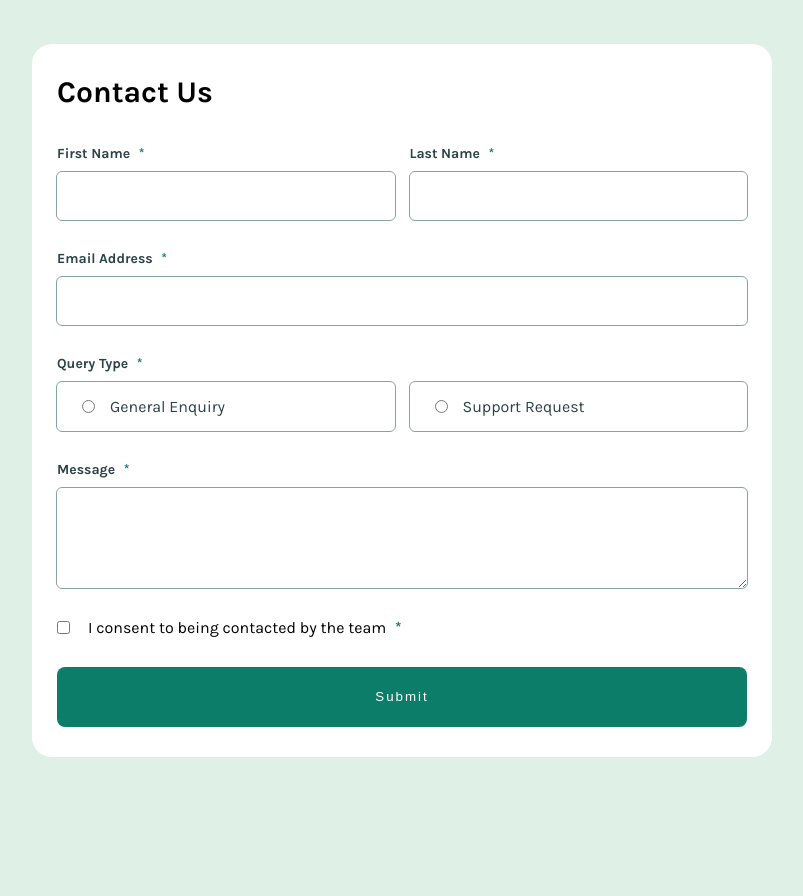
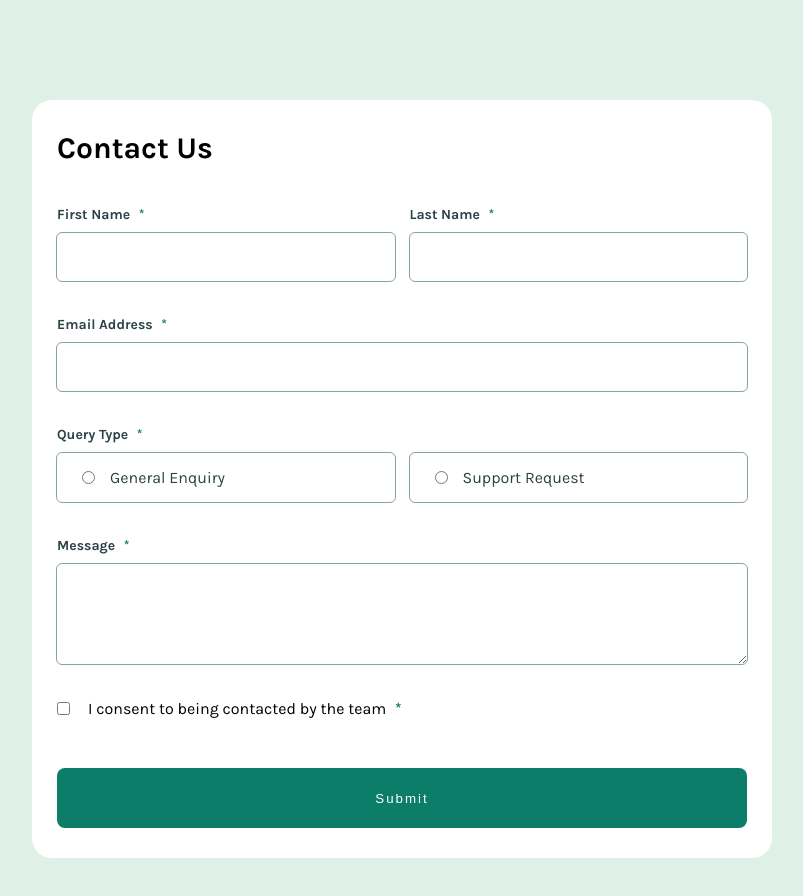
Before and after one commit to RoksolanaVeres/Contact-form, a React (Vite) app: page / in a window 1280 px wide. Shown: the top 896 px of the page, without its empty margins (238-1041 px from the left). Before the commit the page ends 800 px from the top, so only its background shows below. Built offline with nearby package versions, Linux system fonts and the light colour scheme.

Commit message:
inputs validity checks via if statements

```diff
--- a/src/App.jsx
+++ b/src/App.jsx
@@ -1,60 +1,164 @@
+import { useState } from "react";
+import { Input, RadioInput } from "./components/Input";
+
 export default function App() {
+  const [invalidFields, setInvalidFields] = useState({});
+
+  function handleSubmit(e) {
+    e.preventDefault();
+
+    const fd = new FormData(e.target);
+    const enteredData = Object.fromEntries(fd.entries());
+
+    const firstNameisInvalid = enteredData.firstName.trim() === "";
+    const lastNameisInvalid = enteredData.lastName.trim() === "";
+    const emailIsInvalid = !enteredData.email.includes("@");
+    const queryTypeIsInvalid = !("query" in enteredData);
+    const messageisInvalid = enteredData.message.trim() === "";
+    const consentIsInvalid = !("consent" in enteredData);
+
+    if (firstNameisInvalid) {
+      setInvalidFields((currentErrors) => ({
+        ...currentErrors,
+        firstName: "This field is required",
+      }));
+    } else {
+      setInvalidFields((currentErrors) => {
+        const updatedErrors = { ...currentErrors };
+        delete updatedErrors.firstName;
+        return updatedErrors;
+      });
+    }
+
+    if (lastNameisInvalid) {
+      setInvalidFields((currentErrors) => ({
+        ...currentErrors,
+        lastName: "This field is required",
+      }));
+    } else {
+      setInvalidFields((currentErrors) => {
+        const updatedErrors = { ...currentErrors };
+        delete updatedErrors.lastName;
+        return updatedErrors;
+      });
+    }
+
+    if (emailIsInvalid) {
+      setInvalidFields((currentErrors) => ({
+        ...currentErrors,
+        email: "Please, enter a valid email address",
+      }));
+    } else {
+      setInvalidFields((currentErrors) => {
+        const updatedErrors = { ...currentErrors };
+        delete updatedErrors.email;
+        return updatedErrors;
+      });
+    }
+
+    if (queryTypeIsInvalid) {
+      setInvalidFields((currentErrors) => ({
+        ...currentErrors,
+        query: "Please, select a query type",
+      }));
+    } else {
+      setInvalidFields((currentErrors) => {
+        const updatedErrors = { ...currentErrors };
+        delete updatedErrors.query;
+        return updatedErrors;
+      });
+    }
+
+    if (messageisInvalid) {
+      setInvalidFields((currentErrors) => ({
+        ...currentErrors,
+        message: "This field is required",
+      }));
+    } else {
+      setInvalidFields((currentErrors) => {
+        const updatedErrors = { ...currentErrors };
+        delete updatedErrors.message;
+        return updatedErrors;
+      });
+    }
+
+      if (consentIsInvalid) {
+        setInvalidFields((currentErrors) => ({
+          ...currentErrors,
+          consent: "To submit this form, please consent to being contacted",
+        }));
+      } else {
+        setInvalidFields((currentErrors) => {
+          const updatedErrors = { ...currentErrors };
+          delete updatedErrors.consent;
+          return updatedErrors;
+        });
+      }
+  }
+
   return (
-    <form className="form" action="">
+    <form className="form" action="" onSubmit={handleSubmit}>
       <h1 className="form__header">Contact Us</h1>
 
       <div className="full-name__container">
-        <div className="input-label__container">
-          <label htmlFor="first-name" className="label">
-            First Name <span className="asterisk">*</span>
-          </label>
-          <input type="text" id="first-name" className="input-field" />
+        <Input
+          label="First Name"
+          id="firstName"
+          type="text"
+          name="firstName"
+          error={invalidFields.firstName}
+        />
+        <Input
+          label="Last Name"
+          id="lastName"
+          type="text"
+          name="lastName"
+          error={invalidFields.lastName}
+        />
+      </div>
+      <Input
+        label="Email Address"
+        id="email"
+        type="email"
+        name="email"
+        error={invalidFields.email}
+      />
+
+      <fieldset className="query__container">
+        <legend className="label">
+          Query Type <span className="asterisk">*</span>
+        </legend>
+        <div className="query-options__container">
+          <RadioInput
+            label="General Enquiry"
+            id="generalEnquiry"
+            name="query"
+            value="generalEnquiry"
+          />
+          <RadioInput
+            label="Support Request"
+            id="supportRequest"
+            name="query"
+            value="supportRequest"
+          />
         </div>
-
-        <div className="input-label__container">
-          <label htmlFor="last-name" className="label">
-            Last Name <span className="asterisk">*</span>
-          </label>
-          <input type="text" id="last-name" className="input-field" />
-        </div>
-      </div>
-
-      <div className="input-label__container">
-        <label htmlFor="email" className="label">
-          Email Address <span className="asterisk">*</span>
-        </label>
-        <input type="email" id="email" className="input-field" />
-      </div>
-
-      <div className="query__container input-label__container">
-        <h2 className="label">
-          Query Type <span className="asterisk">*</span>
-        </h2>
-        <div className="query-options__container">
-          <label htmlFor="general-enquiry" className="input-field input-field--query">
-            <input type="radio" id="general-enquiry" name="query" />
-            <span>General Enquiry</span>
-          </label>
-
-          <label htmlFor="support-request" className="input-field input-field--query">
-            <input type="radio" id="support-request" name="query" />
-            <span>Support Request</span>
-          </label>
-        </div>
-      </div>
+        {invalidFields.query && <p className="error-text">{invalidFields.query}</p>}
+      </fieldset>
 
       <div className="input-label__container">
         <label htmlFor="message" className="label">
           Message <span className="asterisk">*</span>
         </label>
-        <textarea id="message" className="input-field input-field--textarea" />
+        <textarea id="message" className="input-field input-field--textarea" name="message" />
+        {invalidFields.message && <p className="error-text">{invalidFields.message}</p>}
       </div>
 
       <div className="consent-container">
-        <input type="checkbox" id="consent" />
+        <input type="checkbox" id="consent" name="consent" />
         <label htmlFor="consent">
           I consent to being contacted by the team <span className="asterisk">*</span>
         </label>
+        {invalidFields.consent && <p className="error-text error-text--two-lines">{invalidFields.consent}</p>}
       </div>
       <button className="submit-button">Submit</button>
     </form>
--- /dev/null
+++ b/src/components/Input.jsx
@@ -0,0 +1,20 @@
+export function Input({ label, id, error, ...props }) {
+  return (
+    <div className="input-label__container">
+      <label htmlFor={id} className="label">
+        {label} <span className="asterisk">*</span>
+      </label>
+      <input id={id} className={`${error && "error-outline"} input-field`} {...props} />
+      {error && <p className="error-text">{error}</p>}
+    </div>
+  );
+}
+
+export function RadioInput({ label, id, ...props }) {
+  return (
+    <label htmlFor={id} className="input-field input-field--query">
+      <input type="radio" id={id} {...props} />
+      <span>{label}</span>
+    </label>
+  );
+}
--- a/src/index.css
+++ b/src/index.css
@@ -27,7 +27,7 @@ body {
   min-height: 100vh;
   background-color: var(--green-200);
   place-content: center;
-  padding: 30px 0;
+  padding: 100px 0;
 }
 
 .form {
@@ -38,7 +38,7 @@ body {
   padding: 30px 25px;
   border-radius: 20px;
   display: grid;
-  gap: 30px;
+  gap: 35px;
 }
 
 .form__header {
@@ -48,12 +48,13 @@ body {
 
 .full-name__container {
   display: grid;
-  gap: 30px;
+  gap: 35px;
 }
 
 .input-label__container {
   display: grid;
   gap: 10px;
+  position: relative;
 }
 
 .label {
@@ -77,6 +78,22 @@ body {
   font-size: 16px;
 }
 
+.error-text {
+  color: var(--red);
+  font-size: 14px;
+  position: absolute;
+  bottom: -20px;
+  left: 0;
+}
+
+.error-text--two-lines {
+  bottom: -35px;
+}
+
+.error-outline {
+  outline: 1px solid var(--red);
+}
+
 .input-field:focus {
   outline: 1px solid var(--green-600);
 }
@@ -92,14 +109,22 @@ body {
   min-height: 240px;
 }
 
+.query__container {
+  border: none;
+  position: relative;
+}
+
 .query-options__container {
   display: grid;
   gap: 15px;
+  margin-top: 10px;
 }
 
 .consent-container {
   display: flex;
   gap: 18px;
+  position: relative;
+  margin-bottom: 15px;
 }
 
 .submit-button {
@@ -116,6 +141,12 @@ body {
   background-color: var(--dark-green);
 }
 
+@media (min-width: 470px) {
+  .error-text--two-lines {
+    bottom: -20px;
+  }
+}
+
 @media (min-width: 800px) {
   .full-name__container {
     grid-template-columns: 1fr 1fr;
```
